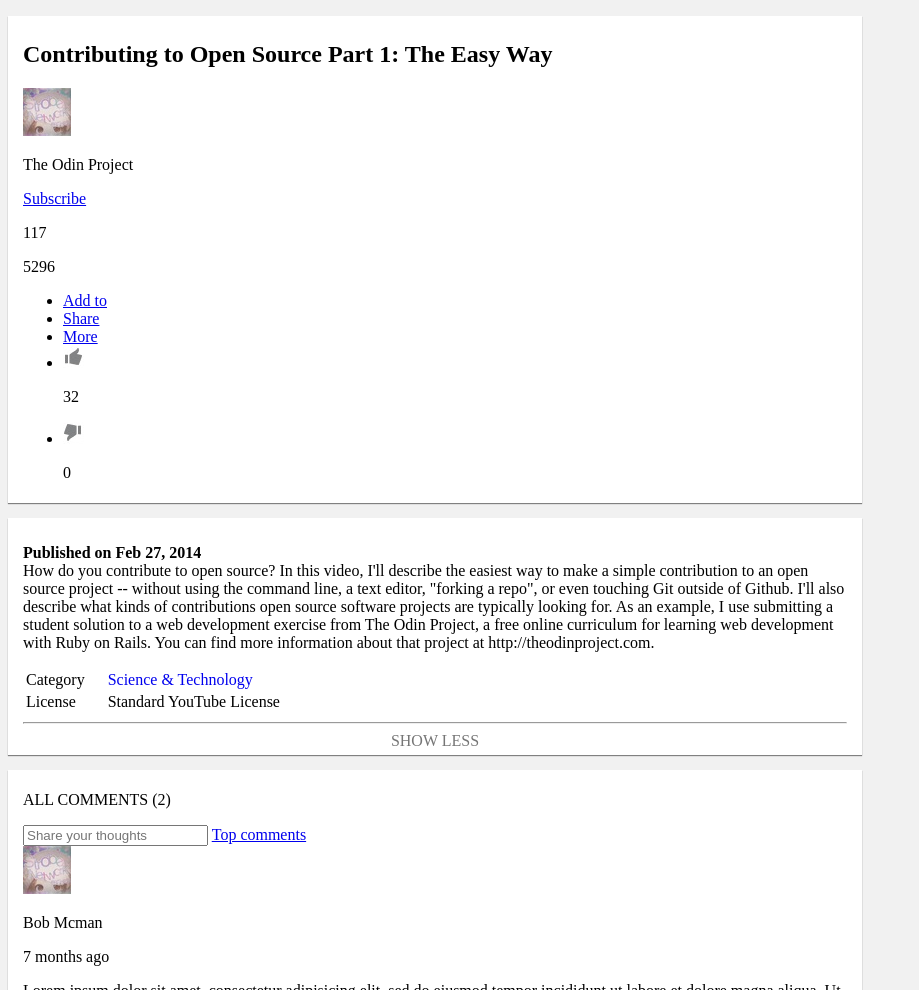
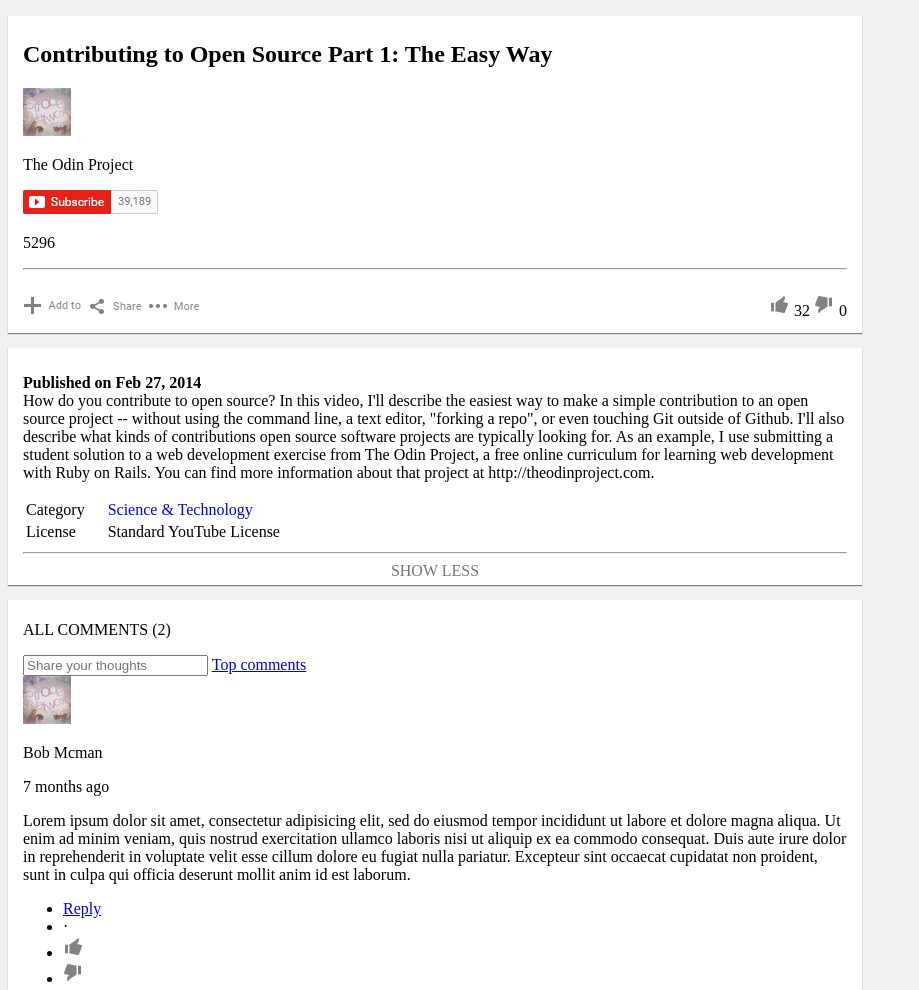
Before and after one commit to Armando-developer/odin-video-embedding, a plain HTML site: page Index.html in a window 1280 px wide. Shown: the part 814-1804 px from the top of the page, without its empty margins (0-919 px from the left). Drawn offline with nearby package versions, Linux system fonts and the light colour scheme.

```diff
--- a/Index.html
+++ b/Index.html
@@ -71,22 +71,29 @@
 	  </div>
 
 	  <div class="info">
-	  	<div class="inner-cont">
+	  	<div class="inner-cont" id="info">
 		  	<h2>Contributing to Open Source Part 1: The Easy Way</h2>
 		  	<img src="Images/user.jpg">
 		  	<p>The Odin Project</p>
-		  	<a href="#">Subscribe</a>
-		  	<p>117</p>
+		  	<img src="Images/subscribe.jpg">
 		  	<p>5296</p>
+
+			<hr>
 		  	<div class="info-footer">
-		  		<ul>
-		  			<li><a href="#">Add to</a></li>
-		  			<li><a href="#">Share</a></li>
-		  			<li><a href="#">More</a></li>
-		  			<li><img src="Images/thumbup.jpg"></li>
-		  			<p>32</p>
-		  			<li><img src='Images/thumbdown.jpg'></li>
-		  			<p>0</p>
+		  		<ul class="support">
+		  			<li><img src="Images/addto.jpg" title="Add to"></li>
+		  			<li><img src="Images/share.jpg" title="Share"></li>
+		  			<li><img src="Images/more.jpg" title="More actions"></li>
+		  		</ul>
+		  		<ul class="thumbs">
+			  		<span title="Thumbs up">
+			  			<li><img src="Images/thumbup.jpg"></li>
+			  			<li>32</li>
+			  		</span>
+			  		<span title="Thumbs down">
+				  		<li><img src='Images/thumbdown.jpg' title="Thumbs down"></li>
+				  		<li>0</li>
+			  		</span>
 		  		</ul>
 		  	</div>
 	  	</div>
--- a/Styles/style.css
+++ b/Styles/style.css
@@ -102,6 +102,24 @@ Container
 /*
 Info
 */
+
+.info-footer{
+  min-height: 50px;
+}
+
+.info-footer ul li {
+  display: inline;
+}
+
+.support{
+  float:left;
+  padding-left: 0;
+}
+
+.thumbs{
+  float: right;
+
+}
 
 /*
 Desc
```
Also changed, not shown: Images/addto.jpg (added), Images/more.jpg (added), Images/share.jpg (added), Images/subscribe.jpg (added).
